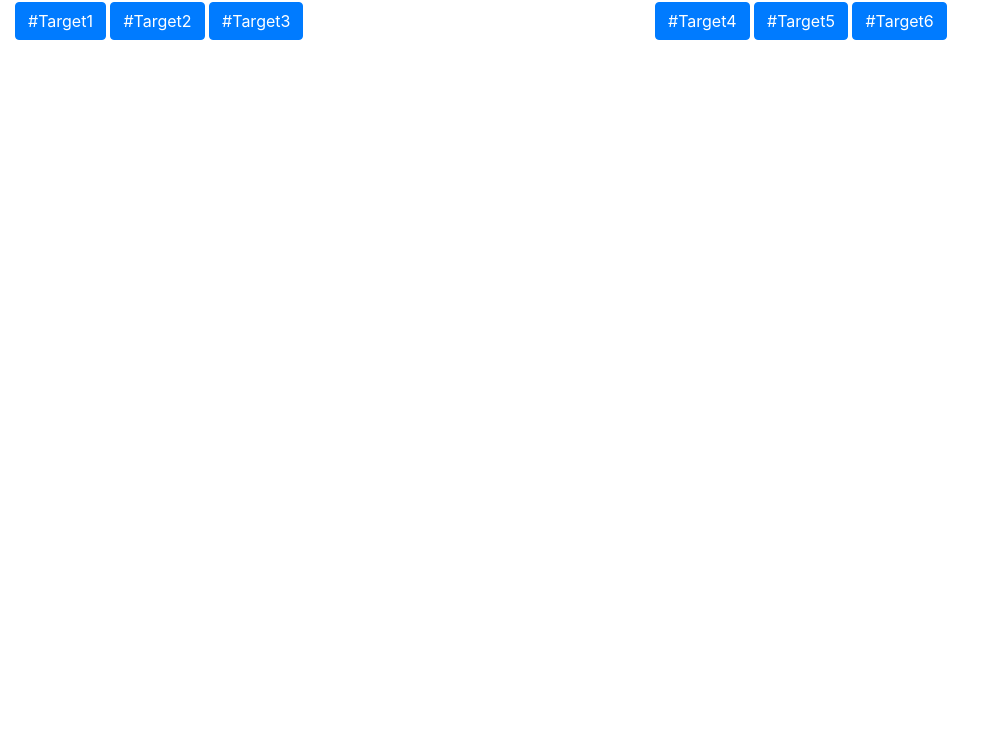
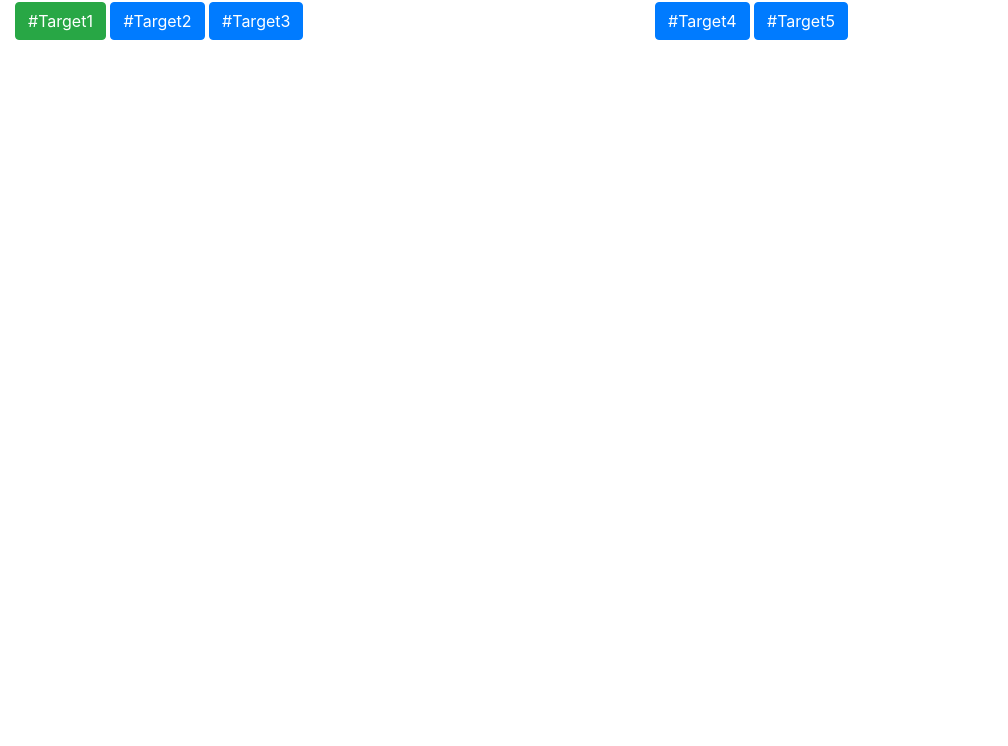
Before and after one commit to char502/MasteringJS_JQuery, a plain HTML site: page index.html in a window 1280 px wide. Shown: the part 54-800 px from the top of the page, without its empty margins (0-1008 px from the left). Drawn offline with nearby package versions, Linux system fonts and the light colour scheme.

Commit message:
jQueryanimated jQuery

```diff
--- a/index.html
+++ b/index.html
@@ -20,7 +20,7 @@
     <div class="container-fluid">
         <div class="row">
             <div class="col-sm-6">
-                <button class="btn btn-primary target" id="target1">#Target1</button>
+                <button class="btn btn-success target" id="target1">#Target1</button>
                 <button class="btn btn-primary target" id="target2">#Target2</button>
                 <button class="btn btn-primary target" id="target3">#Target3</button>
             </div>
--- a/index.js
+++ b/index.js
@@ -4,5 +4,9 @@
 
 $(document).ready(function () {
     $('button').addClass('animated bounce');
-    //target all the elments in the DOM with the name of button
+    // target all the elments in the DOM with the name of button
+    $('.btn-success').addClass('shake');
+    // target a button with a particular class
+    $('#target6').addClass('fadeOut');
+    // target a button with a particular ID
 });
```
